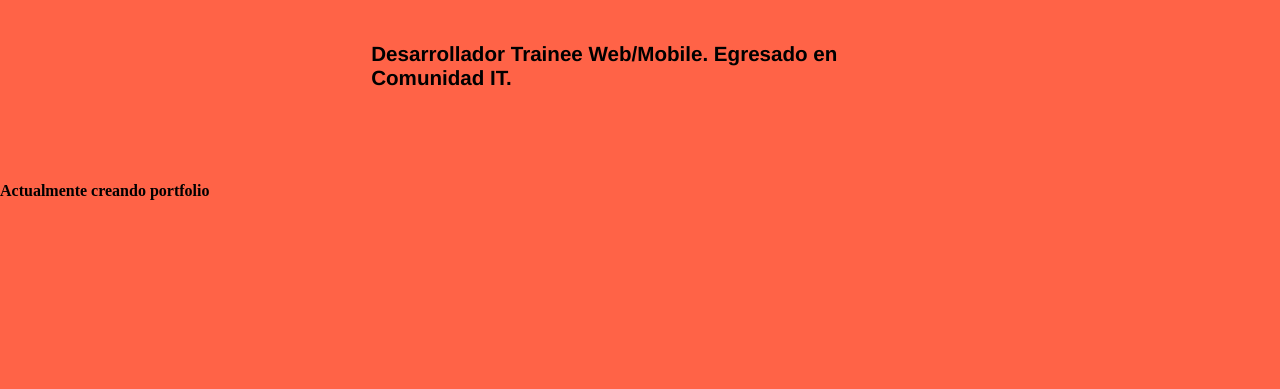
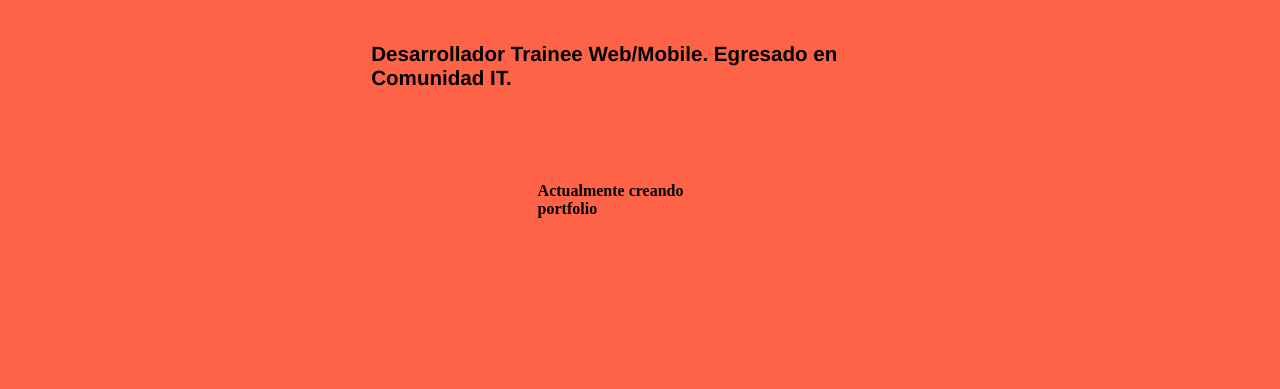
Before and after one commit to marel20/marel20.github.io, a plain HTML site: page index.html in a window 1280 px wide. Shown: the part 312-701 px from the top of the page. Drawn offline with Linux system fonts and the light colour scheme.

Commit message:
Update style.css

```diff
--- a/css/style.css
+++ b/css/style.css
@@ -13,6 +13,9 @@ nav{
 nav > .row > .navbar:hover{
     background: wheat;
     opacity: 0.5;
+}
+h4{
+    margin: 0 42%;
 }
 .row{
     display: flex;
```
